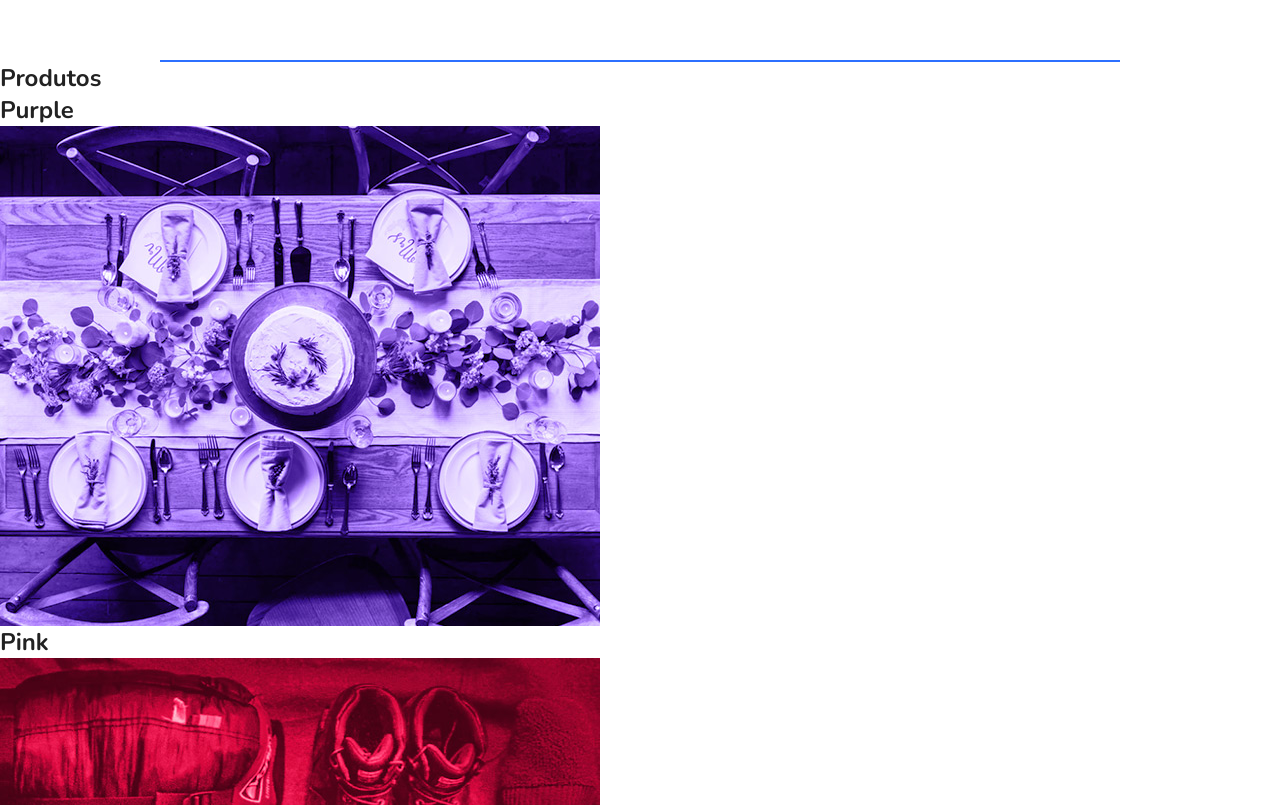
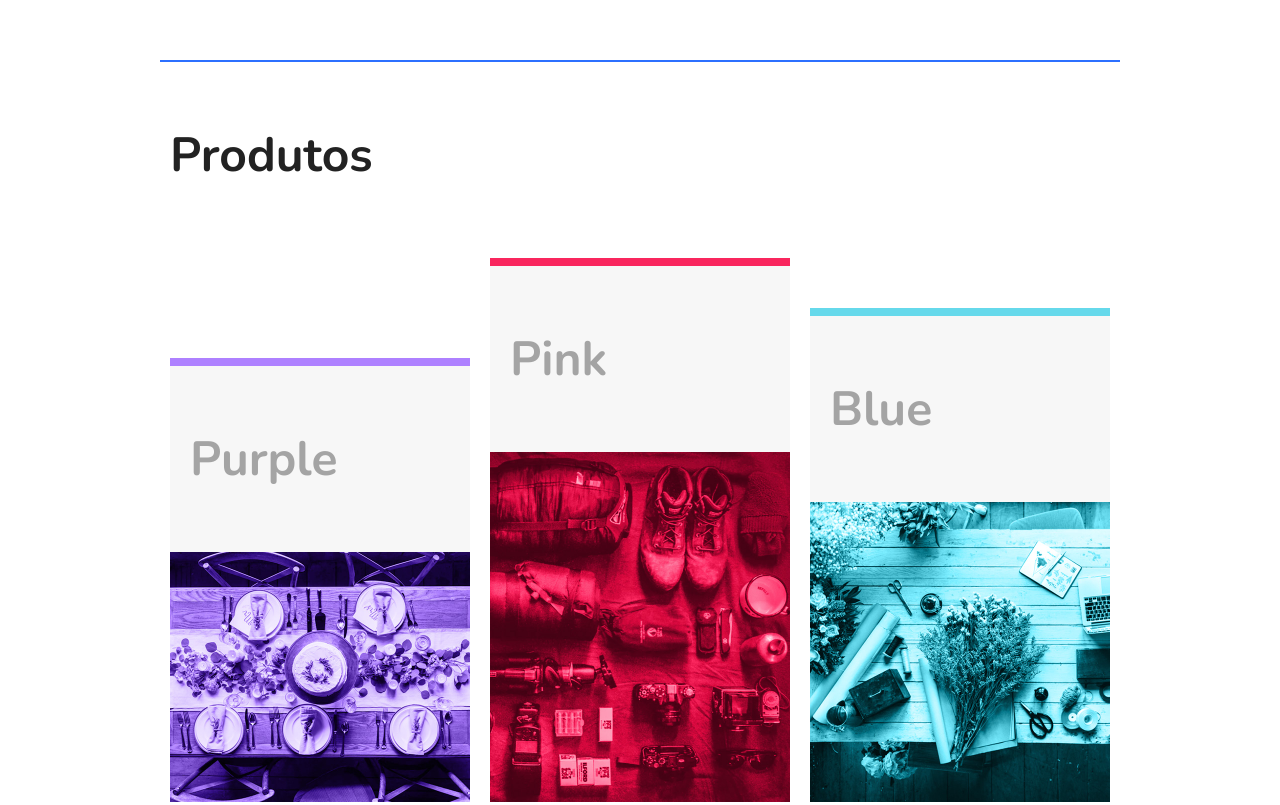
Before and after one commit to yuri-italo/flex-blog, a plain HTML site: page index.html in a window 1280 px wide. Shown: the part 985-1790 px from the top of the page. Drawn offline with nearby package versions, Linux system fonts and the light colour scheme.

Commit message:
produtos

```diff
--- a/css/style.css
+++ b/css/style.css
@@ -137,3 +137,44 @@ img {
   flex: 1 1 160px;
   margin: 0 10px;
 }
+
+/* Produtos */
+.produtos {
+  max-width: 960px;
+  margin: 60px auto;
+}
+
+.produtos h1 {
+  font-size: 3em;
+  margin: 0 10px 60px 10px;
+}
+
+.produtos-container {
+  display: flex;
+  flex-wrap: wrap;
+  align-items: flex-end;
+}
+
+.produtos-item {
+  flex: 1 1 175px;
+  margin: 10px;
+}
+
+.produtos-item h2 {
+  font-size: 3em;
+  color: #a4a4a4;
+  background: #f7f7f7;
+  padding: 60px 20px;
+}
+
+.purple {
+  border-top: 8px solid #ae81ff;
+}
+
+.pink {
+  border-top: 8px solid #f9265e;
+}
+
+.blue {
+  border-top: 8px solid #66d9eb;
+}
```
